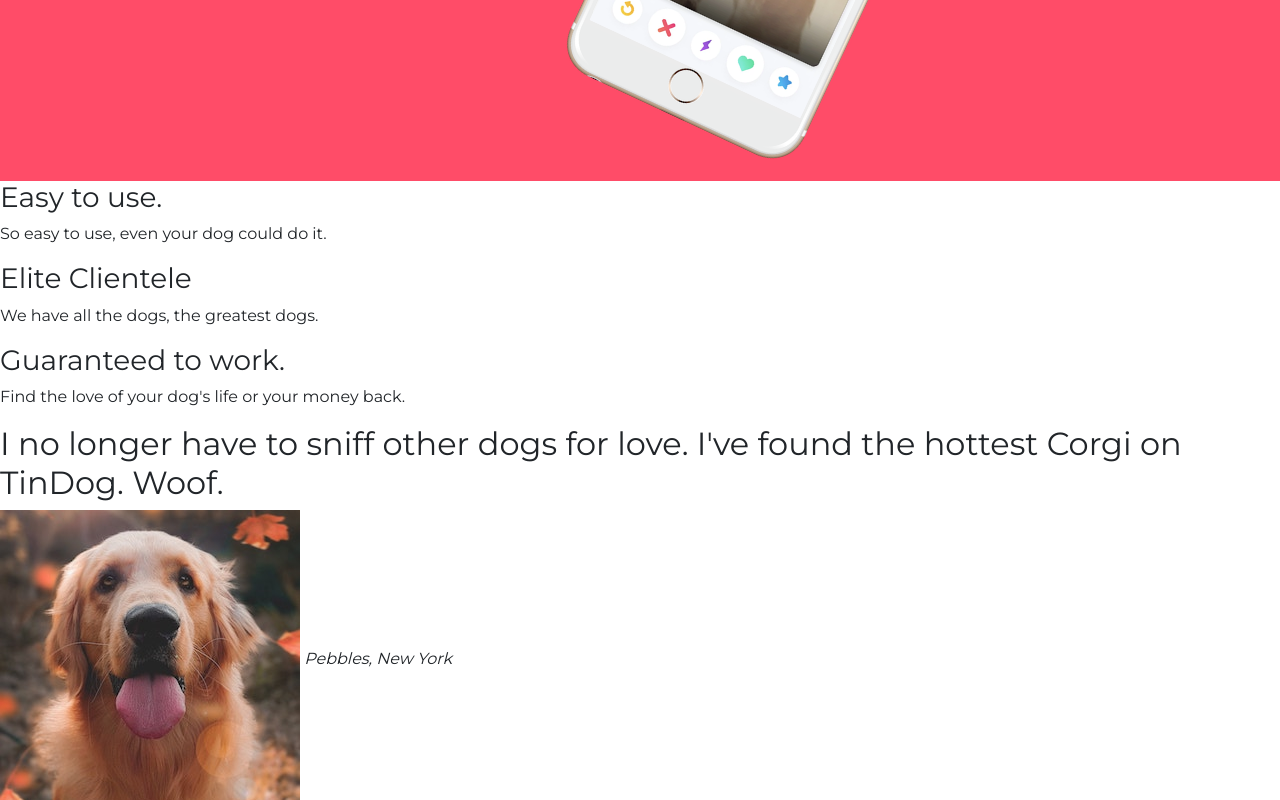
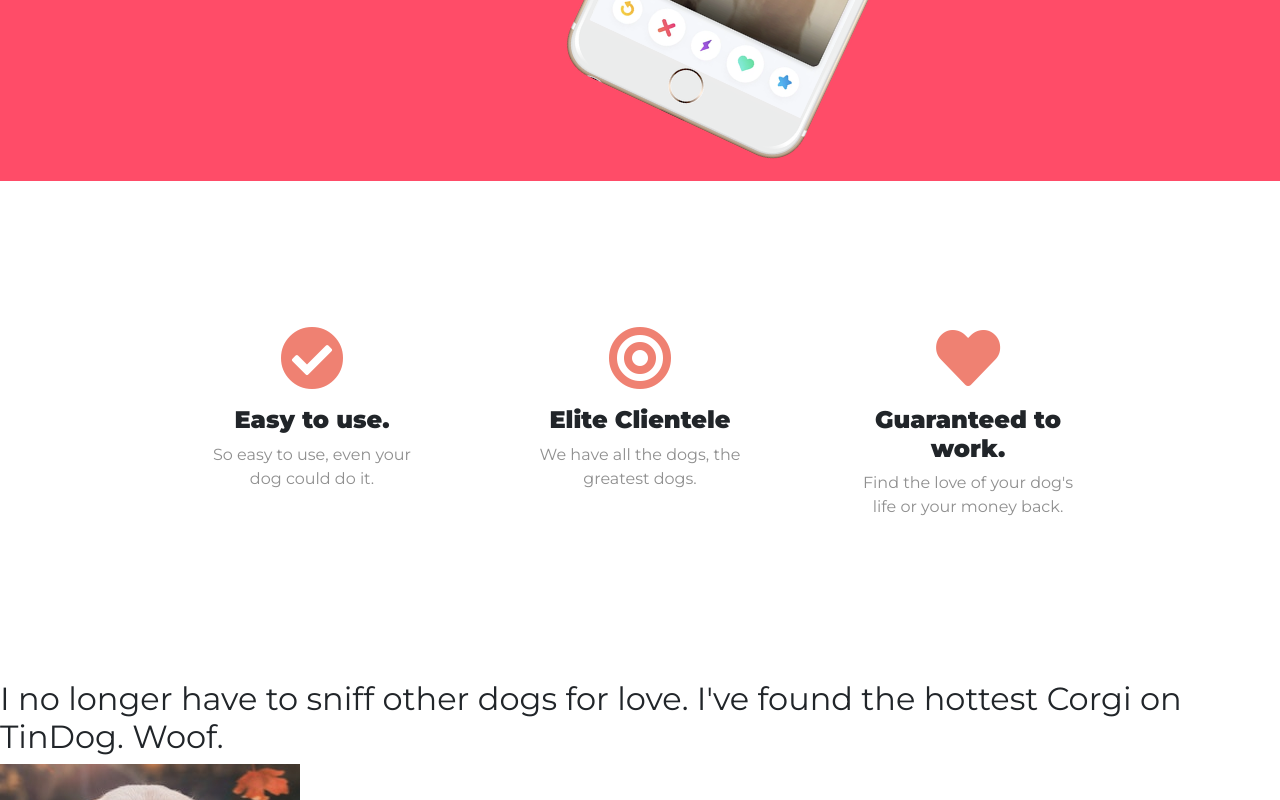
Before and after one commit to mohamed271220/tinDog, a website: page index.html in a window 1280 px wide. Shown: the part 574-1374 px from the top of the page. Drawn offline with nearby package versions, Linux system fonts and the light colour scheme.

Commit message:
features added

```diff
--- a/css/styles.css
+++ b/css/styles.css
@@ -33,10 +33,35 @@
 
 /* DL BUTTON */
 .dl-btn {
- margin: 5% 3% 5% 0%;
+    margin: 5% 3% 5% 0%;
 }
 
 .title-img{
     width: 60%;
     transform: rotate(25deg);
 }
+.feature-tittle{
+    font-family: 'Montserrat';
+    font-weight: 900;
+    font-size: 1.5rem;
+}
+.feature-text{
+    color:#8f8f8f
+}
+.icon{
+    color:#ef8172;
+
+    margin: 1rem;
+}
+.icon:hover{
+    color:#ff4c88;
+}
+
+.feature-box{
+text-align: center;
+margin-bottom: 15px;
+padding: 5%;
+}
+#features{
+    margin: 5rem 10rem ;
+}
--- a/index.html
+++ b/index.html
@@ -10,7 +10,9 @@
     <link rel="stylesheet" href="//use.fontawesome.com/releases/v5.0.7/css/all.css">
     <link rel="preconnect" href="https://fonts.googleapis.com">
     <link rel="preconnect" href="https://fonts.gstatic.com" crossorigin>
-    <link href="https://fonts.googleapis.com/css2?family=Montserrat:wght@100;400;900&family=Ubuntu&display=swap" rel="stylesheet"></head>
+    <link href="https://fonts.googleapis.com/css2?family=Montserrat:wght@100;400;900&family=Ubuntu&display=swap"
+      rel="stylesheet">
+  </head>
 
   <body>
 
@@ -41,7 +43,8 @@
           <div class="col-lg-6">
             <h1>Meet new and interesting dogs nearby.</h1>
             <button type="button" class="dl-btn btn btn-dark btn-lg"><i class="fab fa-apple"></i> Download</button>
-            <button type="button" class="dl-btn btn btn-outline-light btn-lg"><i class="fab fa-google-play"></i> Download</button>
+            <button type="button" class="dl-btn btn btn-outline-light btn-lg"><i class="fab fa-google-play"></i>
+              Download</button>
           </div>
           <div class="col-lg-6 ">
             <img class="title-img" src="images/iphone6.png" alt="iphone-mockup">
@@ -57,15 +60,28 @@
 
     <section id="features">
 
-      <h3>Easy to use.</h3>
-      <p>So easy to use, even your dog could do it.</p>
 
-      <h3>Elite Clientele</h3>
-      <p>We have all the dogs, the greatest dogs.</p>
+        <div class="row">
 
-      <h3>Guaranteed to work.</h3>
-      <p>Find the love of your dog's life or your money back.</p>
+          <div class="col-lg-4  feature-box">
+            <i class="fa fa-check-circle fa-4x icon"></i>
+            <h3 class="feature-tittle">Easy to use.</h3>
+            <p  class="feature-text">So easy to use, even your dog could do it.</p>
+          </div>
 
+          <div class="col-lg-4 feature-box">
+            <i class="fa fa-bullseye fa-4x  icon"></i>
+            <h3 class="feature-tittle">Elite Clientele</h3>
+            <p class="feature-text">We have all the dogs, the greatest dogs.</p>
+          </div>
+
+          <div class="col-lg-4 feature-box">
+            <i class="fa fa-heart fa-4x icon"></i>
+            <h3 class="feature-tittle">Guaranteed to work.</h3>
+            <p class="feature-text">Find the love of your dog's life or your money back.</p>
+          </div>
+
+        </div>
     </section>
 
 
```
